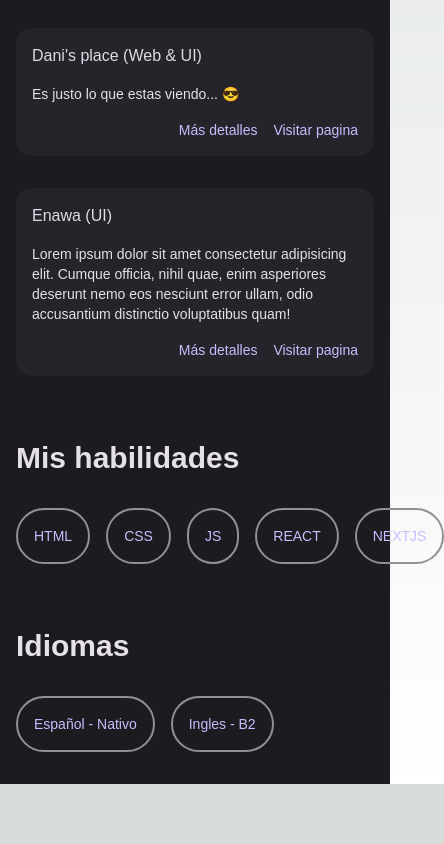
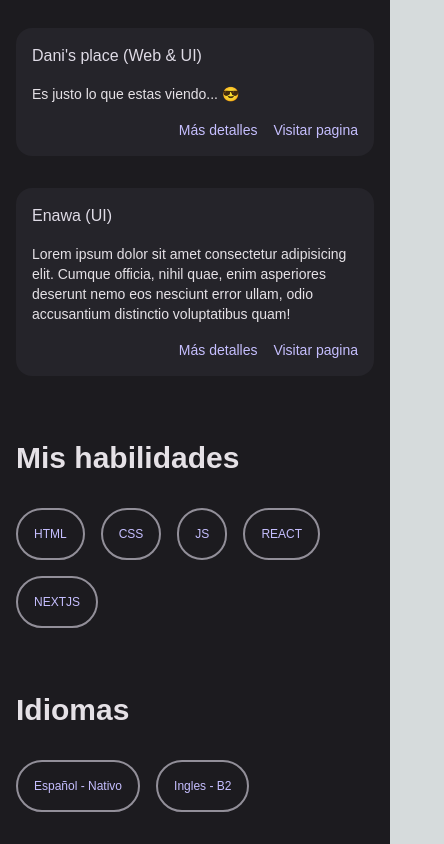
Before and after one commit to daniherreraa/Danis-Place, a Next.js app: page / in a window 390 px wide. Shown: the part 801-1645 px from the top of the page, 444 px wide, since content can reach past the window. Before the commit the page ends 1585 px from the top, so only its background shows below. Built offline with nearby package versions, Linux system fonts and the light colour scheme; a web font is replaced by a local one.

Commit message:
Changes to be committed: 	modified:   app/globals.css 	modified:   app/page.jsx
Mejorando el diseño de las habilidades en la version mobile agregando un flex-wrap

```diff
--- a/app/globals.css
+++ b/app/globals.css
@@ -45,7 +45,7 @@ body {
 }
 
 .ability-button {
-  @apply w-max h-max p-4 md:p-4 border-solid border-2 border-outline text-sm text-lightPurple rounded-full
+  @apply w-max h-max p-4 md:p-4 border-solid border-2 border-outline text-xs md:text-sm text-lightPurple rounded-full
 }
 
 ::-webkit-scrollbar {
--- a/app/page.jsx
+++ b/app/page.jsx
@@ -39,7 +39,7 @@ export default function Home() {
       {/* Abilities Section */}
       <div className="project-section">
         <h2 className="project-subtitle">Mis habilidades</h2>
-        <div className='flex flex-row gap-4 lg:gap-4 pt-8'>
+        <div className='flex flex-row gap-4 lg:gap-4 pt-8 flex-wrap'>
           <div className="ability-button">HTML</div>
           <div className="ability-button">CSS</div>
           <div className="ability-button">JS</div>
@@ -51,7 +51,7 @@ export default function Home() {
       {/* Idiomas */}
       <div className="project-section">
         <h2 className="project-subtitle">Idiomas</h2>
-        <div className='flex flex-row gap-4 lg:gap-4 pt-8'>
+        <div className='flex flex-row gap-4 lg:gap-4 pt-8 flex-wrap'>
           <div className="ability-button">Español - Nativo</div>
           <div className="ability-button">Ingles - B2</div>
         </div>
```
